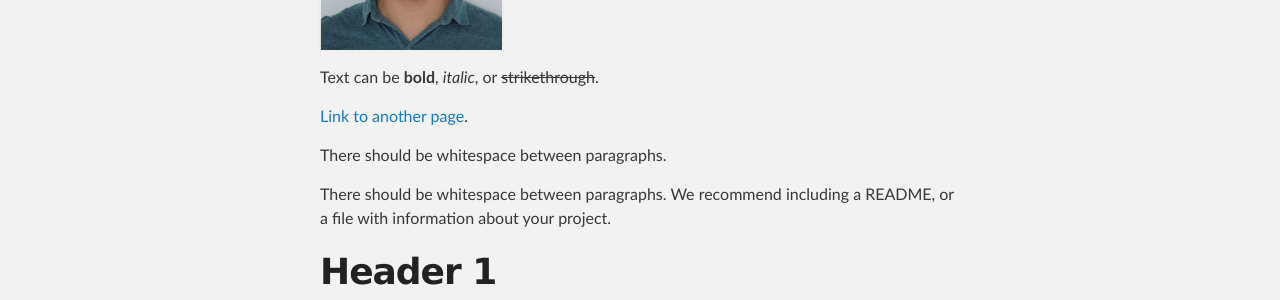
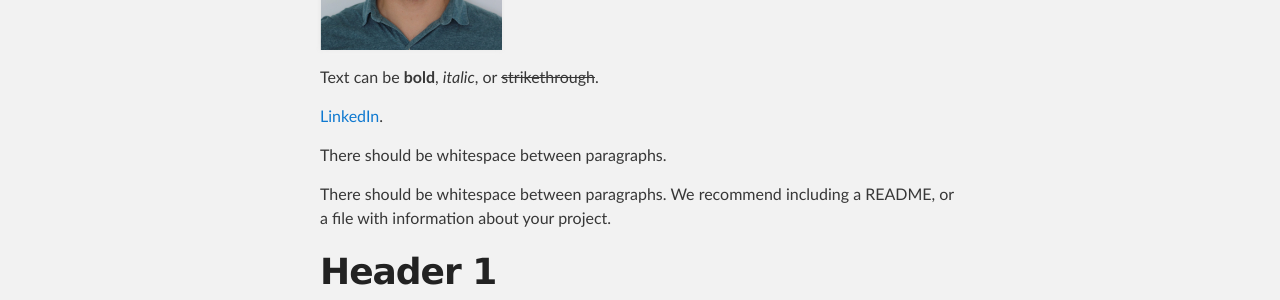
Before and after one commit to marco-montesdeoca/marco-montesdeoca.github.io, a Jekyll site: the page built from index.md, in a window 1280 px wide and 900 px high. Shown: the part 406-706 px from the top of the window. Built offline with Jekyll 4.4.1, drawn with Linux system fonts in a browser that asks for light colours.

Commit message:
Update index.md

```diff
--- a/index.md
+++ b/index.md
@@ -5,7 +5,7 @@ layout: default
 
 Text can be **bold**, _italic_, or ~~strikethrough~~.
 
-[Link to another page](./another-page.html).
+[LinkedIn](https://www.linkedin.com/in/marco-montes-de-oca-809383132/).
 
 There should be whitespace between paragraphs.
 
```
